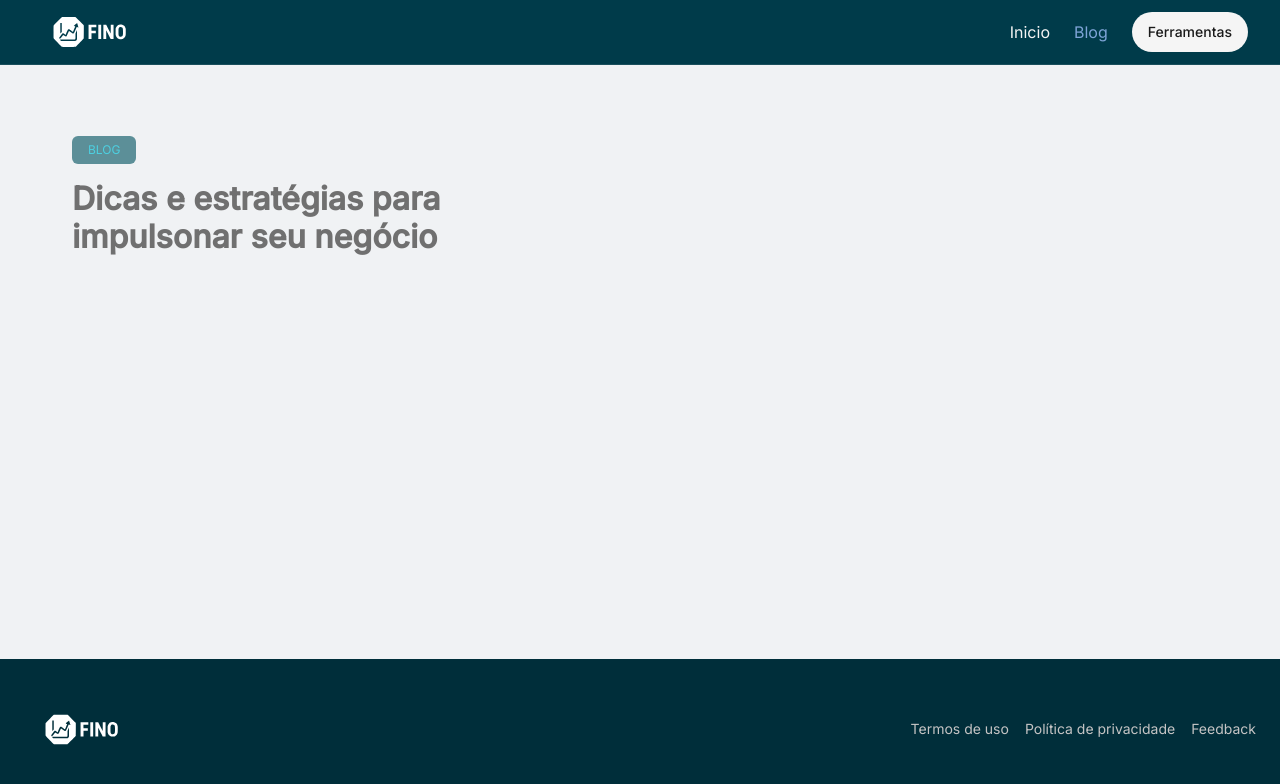
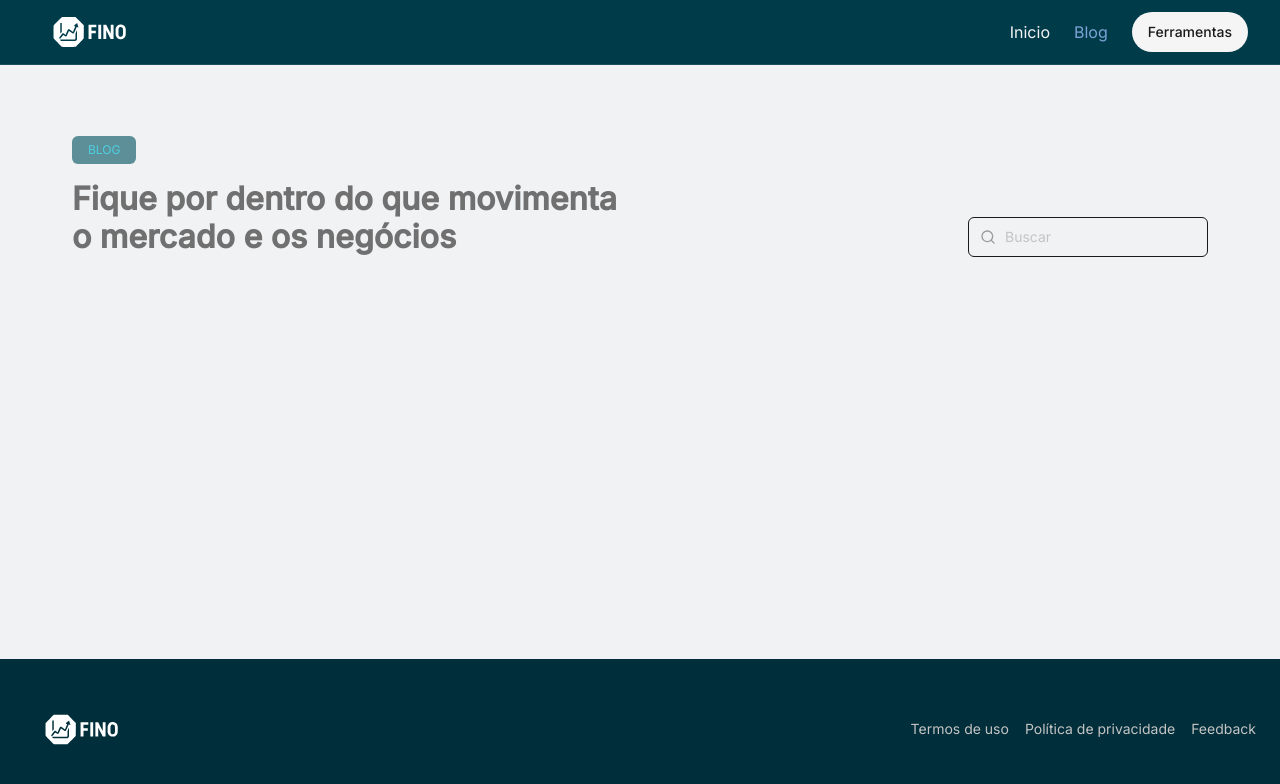
Before and after one commit to Luizhdevs/meu-blog-next, a Next.js app: page /blog in a window 1280 px wide. Shown: the top 784 px of the page. Built offline with nearby package versions, Linux system fonts and the light colour scheme; a web font is replaced by a local one.

Commit message:
Estilização do Search e configuração de layout

```diff
--- /dev/null
+++ b/src/components/search/index.ts
@@ -0,0 +1 @@
+export * from './search';
--- /dev/null
+++ b/src/components/search/search.tsx
@@ -0,0 +1,58 @@
+import { CircleX, SearchIcon } from "lucide-react";
+import { useRouter } from "next/router";
+import { useCallback } from "react";
+import { cn } from "../../lib/utils";
+
+export const Search = () => {
+    const router = useRouter();
+    const query = (router.query.q as string) ?? '';
+
+    const handleSearch = useCallback((event: React.FormEvent) => {
+        event.preventDefault();
+
+        if (query.trim()) {
+            router.push(`/blog?q=${encodeURIComponent(query)}`);
+        }
+    }, [query, router]);
+
+    const handleQueryChange = (event: React.ChangeEvent<HTMLInputElement>) => {
+        const newQuery = event.target.value;
+
+        router.push(`/blog?q=${encodeURIComponent(newQuery)}`, undefined, {
+            shallow: true,
+            scroll: false
+        });
+    };
+
+    const resetSearch = () => {
+        router.push('/blog', undefined, {
+            shallow: true,
+            scroll: false
+        })
+    }
+
+
+    return (
+        <form onSubmit={handleSearch} className="relative group w-full md:w-60">
+            <SearchIcon className={cn(
+                'text-gray-400 absolute left-3 top-1/2 -translate-y-1/2 h-4 w-4 transition-colors duration-200 group-focus-within:text-blue-400 ', query ? "text-blue-400" : ""
+            )} />
+
+            <input
+                type="text"
+                placeholder="Buscar"
+                value={query}
+                onChange={handleQueryChange}
+                className="w-full h-10 md:w-60 bg-transparent border border-gray-800 pl-9 text-gray-800 rounded-md text-body-sm outline-none transition-all duration-200 focus-within:border-blue-400 focus-within-ring-1 focus-within:ring-blue-400 placeholder:text-gray-300 placeholder:text-body-sm"
+            />
+
+            {query && (
+                <CircleX
+                    className="absolute w-4 h-4 top-1/2 -translate-y-1/2 right-3 text-gray-300 "
+                    onClick={resetSearch}
+                />
+
+            )}
+        </form>
+    )
+}
--- a/src/pages/blog/index.tsx
+++ b/src/pages/blog/index.tsx
@@ -1,23 +1,7 @@
+import { BlogList } from "../../templates/blog";
+
 export default function BlogPage() {
     return (
-        <div className="flex flex-col py-24 flex-grow h-full">
-            <header className="">
-                <div className="container space-y-6 flex flex-col items-start justify-between md:flex-row md:items-end lg:items-end">
-                    <div className="flex flex-col gap-4 md:px-0">
-                        {/* TAG  */}
-                        <span className="text-body-tag text-blue-100 w-fit rounded-md text-center md:text-left py-2 px-4 bg-primary-300">BLOG</span>
-
-                        {/* TITULO  */}
-                        <h1 className="text-balance text-start md:text-left text-heading-lg md: text-heading-xl max-w-2xl text-gray-500">Dicas e estratégias para impulsonar seu negócio</h1>
-                    </div>
-                </div>
-            </header>
-
-
-
-            {/* SEARCH  */}
-
-
-        </div>
+        <BlogList />
     )
 }
--- /dev/null
+++ b/src/templates/blog/blog-list.tsx
@@ -0,0 +1,29 @@
+import { useRouter } from "next/router";
+import { Search } from "../../components/search";
+
+export function BlogList() {
+    const router = useRouter();
+    const query = router.query.q as string
+    const PageTite = query ? `Resultado de buscar para: "${query}"` : 'Fique por dentro do que movimenta o mercado e os negócios';
+
+
+    return (
+        <div className="flex flex-col py-24 flex-grow h-full">
+            <header className="">
+                <div className="container space-y-6 flex flex-col items-start justify-between md:flex-row md:items-end lg:items-end">
+                    <div className="flex flex-col gap-4 md:px-0">
+                        {/* TAG  */}
+                        <span className="text-body-tag text-blue-100 w-fit rounded-md text-center md:text-left py-2 px-4 bg-primary-300">BLOG</span>
+
+                        {/* TITULO  */}
+                        <h1 className="text-balance text-start md:text-left text-heading-lg md: text-heading-xl max-w-2xl text-gray-500">
+                            {PageTite}
+                        </h1>
+                    </div>
+                    {/* SEARCH  */}
+                    <Search />
+                </div>
+            </header>
+        </div>
+    )
+}
--- /dev/null
+++ b/src/templates/blog/index.ts
@@ -0,0 +1 @@
+export * from './blog-list';
```
